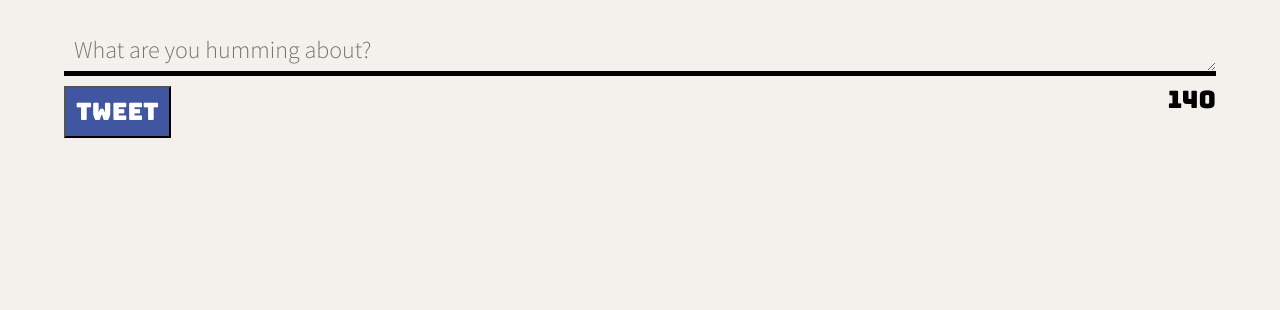
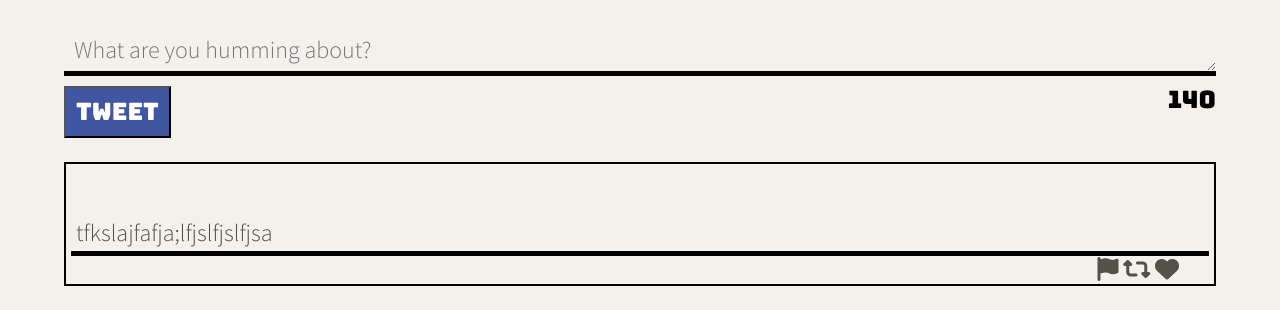
Before and after one commit to ihfung/tweeter, a website: page public/index.html in a window 1280 px wide. Shown: the part 595-905 px from the top of the page. Before the commit the page ends 800 px from the top, so only its background shows below. Drawn offline with nearby package versions, Linux system fonts and the light colour scheme.

Commit message:
updated the tweet container

```diff
--- a/public/index.html
+++ b/public/index.html
@@ -14,6 +14,7 @@
     <link rel="stylesheet" href="/styles/nav.css" type="text/css" />
     <link rel="stylesheet" href="/styles/header.css" type="text/css" />
     <link rel="stylesheet" href="/styles/new-tweet.css" type="text/css" />
+    <link rel="stylesheet" href="/styles/tweet.css" type="text/css" />
 
     <!-- External JS -->
     <script src="https://ajax.googleapis.com/ajax/libs/jquery/3.4.1/jquery.min.js"></script>
@@ -50,6 +51,22 @@
             </div>
           </form>
       </section>
+       <section class="tweetContainer">
+          <article>
+            <header>
+               <span class="tweetContent">tfkslajfafja;lfjslfjslfjsa</span>
+               <span class="displayFlagIcon">
+                <div class="flagIcon">
+                  <i class="fa-solid fa-flag"></i>
+                  <i class="fa-solid fa-retweet"></i>
+                  <i class="fa-solid fa-heart"></i>
+                </div>
+              </span>
+
+            </header>
+          </article>
+
+       </section>
     </main>
      <script type="text/javascript" src="/scripts/composer-char-counter.js"></script>
   </body>
--- a/public/styles/layout.css
+++ b/public/styles/layout.css
@@ -30,6 +30,7 @@ body {
   margin: 0 auto;
   display: flex;
   justify-content: center;
+  flex-direction: column;
   background-color: inherit;
 
  }
--- /dev/null
+++ b/public/styles/tweet.css
@@ -0,0 +1,31 @@
+.tweetContainer {
+  position: relative;
+  height: auto;
+  border: 2px solid black;
+  margin-bottom: 1em;
+  margin-top: 1em;
+
+}
+
+.tweetContainer:hover {
+  box-shadow: 10px 5px 5px rgb(128, 142, 226);
+}
+
+.displayFlagIcon {
+  display: flex;
+  justify-content: flex-end;
+  margin-right: 35px;
+
+}
+
+
+.tweetContent {
+  display: flex;
+  justify-content: flex-start;
+  margin-top: 50px;
+  margin-left: 5px;
+  margin-right: 5px;
+  padding: 5px;
+  border-bottom: 5px solid #000;
+
+}
```
